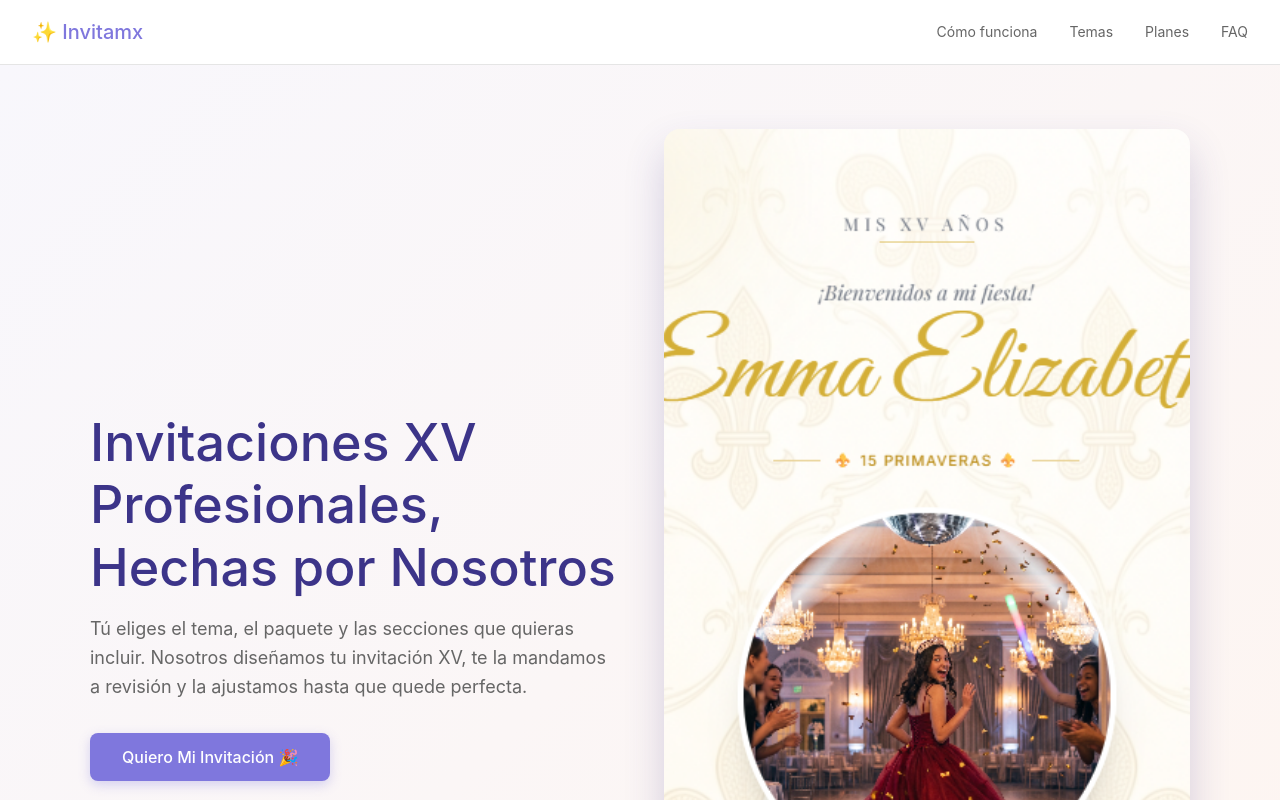
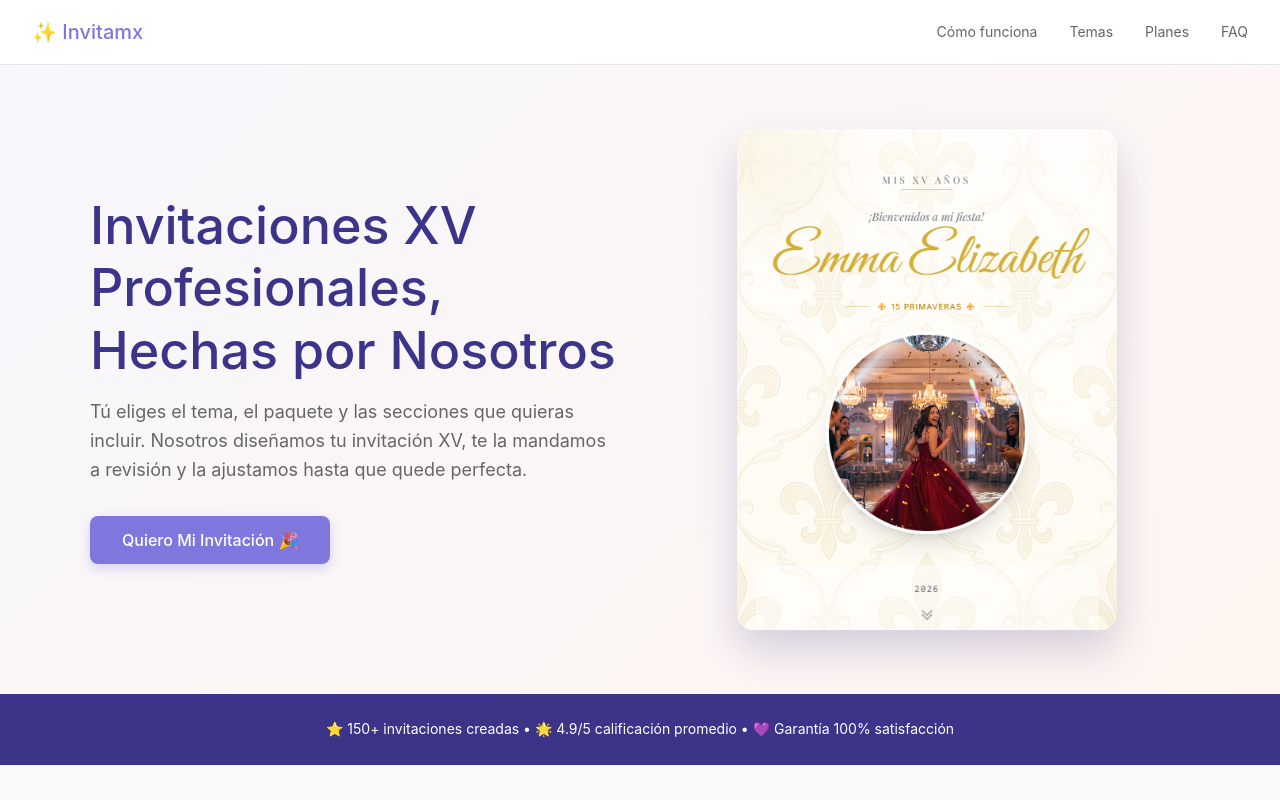
Before and after one commit to rbalta00/invitacionmx-landing, a Next.js app: page / in a window 1280 px wide. Shown: the top 800 px of the page. Built offline with nearby package versions, Linux system fonts and the light colour scheme; no server answers.

Commit message:
fix: mostrar imagen completa sin recortes, max-width de celular

```diff
--- a/app/components/Hero.tsx
+++ b/app/components/Hero.tsx
@@ -87,10 +87,11 @@ export default function Hero() {
 
         {videoOk && (
           <div style={{
-            aspectRatio: '9 / 16',
-            overflow: 'hidden',
+            maxWidth: '380px',
+            margin: '0 auto',
             borderRadius: '16px',
             boxShadow: '0 20px 40px rgba(60, 52, 137, 0.2)',
+            overflow: 'hidden',
           }}>
             <video
               ref={videoRef}
@@ -102,8 +103,7 @@ export default function Hero() {
               poster="/images/hero/hero-invitation.jpg"
               style={{
                 width: '100%',
-                height: '100%',
-                objectFit: 'cover',
+                display: 'block',
               }}
             />
           </div>
@@ -111,10 +111,11 @@ export default function Hero() {
 
         {!videoOk && imageOk && (
           <div style={{
-            aspectRatio: '9 / 16',
-            overflow: 'hidden',
+            maxWidth: '380px',
+            margin: '0 auto',
             borderRadius: '16px',
             boxShadow: '0 20px 40px rgba(60, 52, 137, 0.2)',
+            overflow: 'hidden',
           }}>
             <img
               ref={imgRef}
@@ -122,8 +123,7 @@ export default function Hero() {
               alt="Ejemplo de invitación XV"
               style={{
                 width: '100%',
-                height: '100%',
-                objectFit: 'cover',
+                display: 'block',
               }}
             />
           </div>
```
